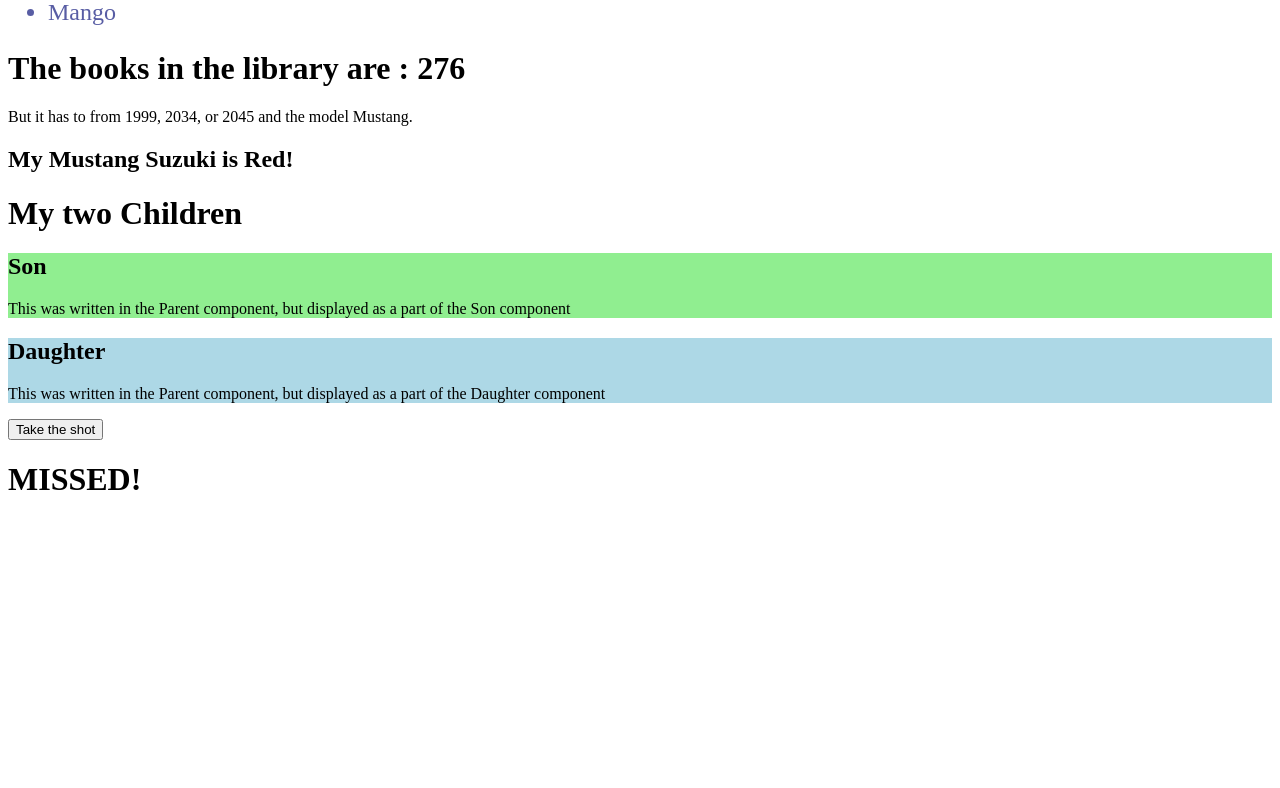
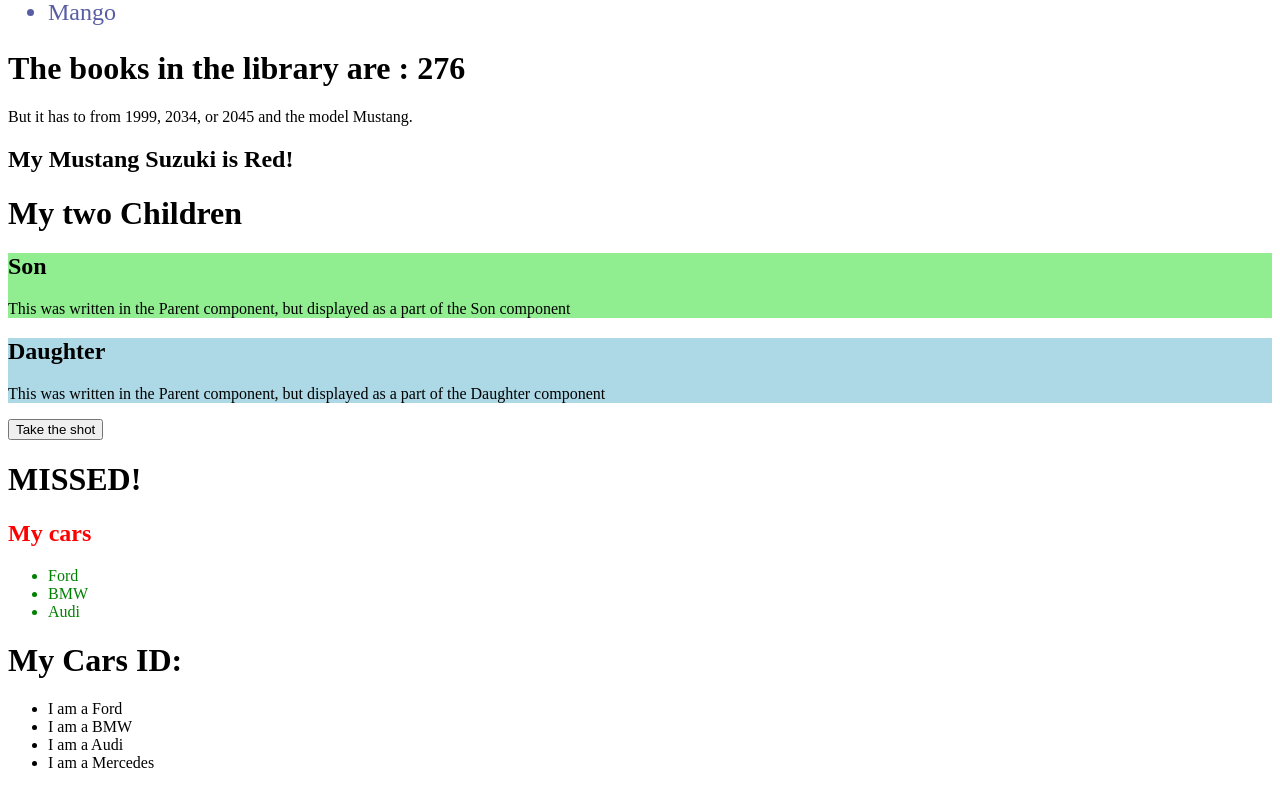
Before and after one commit to Dianah-Porter/ReactJS, a React (Vite) app in the folder my-react-app/: page / in a window 1280 px wide. Shown: the part 293-1081 px from the top of the page. Before the commit the page ends 813 px from the top, so only its background shows below. Built offline with nearby package versions, Linux system fonts and the light colour scheme.

Commit message:
feat: React keys and lists

```diff
--- a/my-react-app/src/App.tsx
+++ b/my-react-app/src/App.tsx
@@ -7,6 +7,8 @@ import Cars from "./components/Destructuring";
 import Parent from "./components/Pchildren";
 import Football from "./components/events";
 import Goal from "./components/conditionals";
+import MyCars from "./components/lists";
+import MyCarss from "./components/keys";
 
 
 function Footer (){
@@ -29,6 +31,8 @@ function App() {
       <Parent />
       <Football />
       <Goal isGoal={false}/>
+      <MyCars/>
+      <MyCarss/>
     </div>
   );
 }
--- /dev/null
+++ b/my-react-app/src/components/keys.tsx
@@ -0,0 +1,17 @@
+function MyCarss(){
+    const cars = [
+    {id: 1001, brand: 'Ford'},
+    {id: 1002, brand: 'BMW'},
+    {id: 1003, brand: 'Audi'},
+    {id: 1004, brand: 'Mercedes'}
+  ];
+  return (
+    <>
+    <h1>My Cars ID:</h1>
+      <ul>
+        {cars.map((car) => <li key={car.id}>I am a { car.brand }</li>)}
+      </ul>
+    </>
+  )
+}
+export default MyCarss;
--- a/my-react-app/src/components/lists.tsx
+++ b/my-react-app/src/components/lists.tsx
@@ -0,0 +1,13 @@
+function MyCars() {
+  const cars = ['Ford', 'BMW', 'Audi'];
+  return (
+    <>
+    <h2 style={{color: 'Red'}}>My cars </h2>
+    <ul style={{color: 'green'}}>
+        {cars.map( elem => <li>{elem}</li>)}
+    </ul>
+    </>
+  )
+
+}
+export default MyCars;
```
